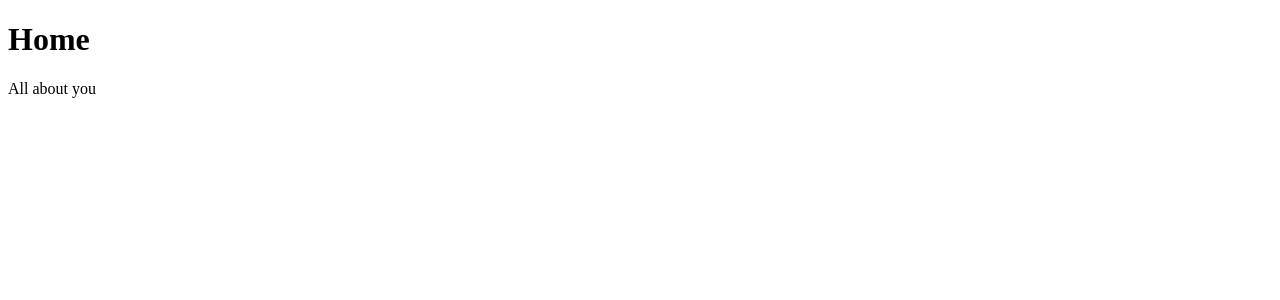
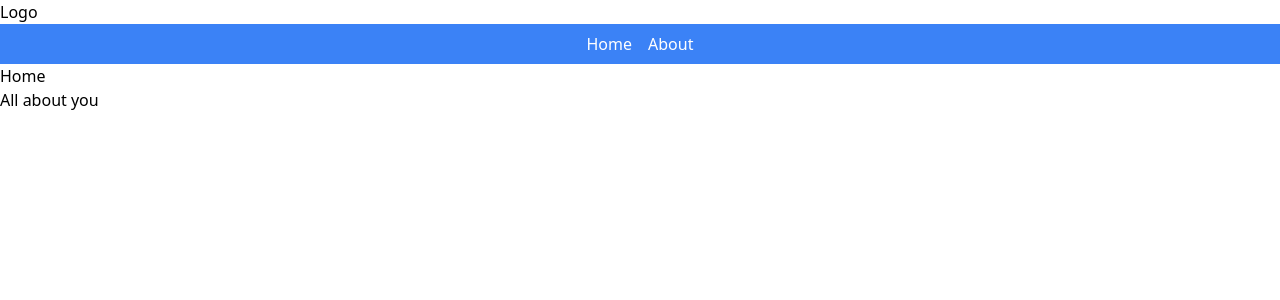
Before and after one commit to GT-Morphism/Edulon, a Nuxt app in the folder apps/platform/: page / in a window 1280 px wide. Shown: the top 300 px of the page. Built offline with nearby package versions, Linux system fonts and the light colour scheme.

Commit message:
:construction: (WIP-MONO) Use nuxt 4; add tailwind to nuxt

```diff
--- a/apps/platform/app.vue
+++ /dev/null
@@ -1,6 +0,0 @@
-<template>
-  <div>
-    <NuxtRouteAnnouncer />
-    <NuxtPage />
-  </div>
-</template>
--- /dev/null
+++ b/apps/platform/app/app.vue
@@ -0,0 +1,5 @@
+<template>
+  <MainHeader />
+  <NuxtRouteAnnouncer />
+  <NuxtPage />
+</template>
--- /dev/null
+++ b/apps/platform/app/components/MainHeader.vue
@@ -0,0 +1,9 @@
+<template>
+  <span> Logo </span>
+  <nav class="bg-blue-500 py-2 text-white">
+    <ul class="flex justify-center gap-x-4">
+      <li><NuxtLink to="/">Home</NuxtLink></li>
+      <li><NuxtLink to="/about">About</NuxtLink></li>
+    </ul>
+  </nav>
+</template>
--- a/apps/platform/nuxt.config.ts
+++ b/apps/platform/nuxt.config.ts
@@ -1,6 +1,9 @@
 // https://nuxt.com/docs/api/configuration/nuxt-config
 export default defineNuxtConfig({
-  compatibilityDate: '2024-04-03',
+  compatibilityDate: "2024-04-03",
   devtools: { enabled: true },
-  modules: ["@nuxt/eslint"]
-})
+  modules: ["@nuxt/eslint", "@nuxtjs/tailwindcss"],
+  future: {
+    compatibilityVersion: 4,
+  },
+});
--- a/apps/platform/package.json
+++ b/apps/platform/package.json
@@ -11,7 +11,11 @@
   },
   "dependencies": {
     "@nuxt/eslint": "^0.3.13",
+    "@nuxtjs/tailwindcss": "^6.12.1",
     "nuxt": "^3.12.3",
     "vue": "latest"
+  },
+  "devDependencies": {
+    "tailwindcss": "^3.4.6"
   }
 }
--- /dev/null
+++ b/apps/platform/tailwind.config.ts
@@ -0,0 +1,7 @@
+import type { Config } from "tailwindcss";
+
+export default <Partial<Config>>{
+  theme: {
+    extend: {},
+  },
+};
```
Also changed, not shown: apps/platform/app/pages/about.vue (renamed from apps/platform/pages/about.vue), apps/platform/app/pages/index.vue (renamed from apps/platform/pages/index.vue), 1 other file (tests, documents, lock files or other folders).
